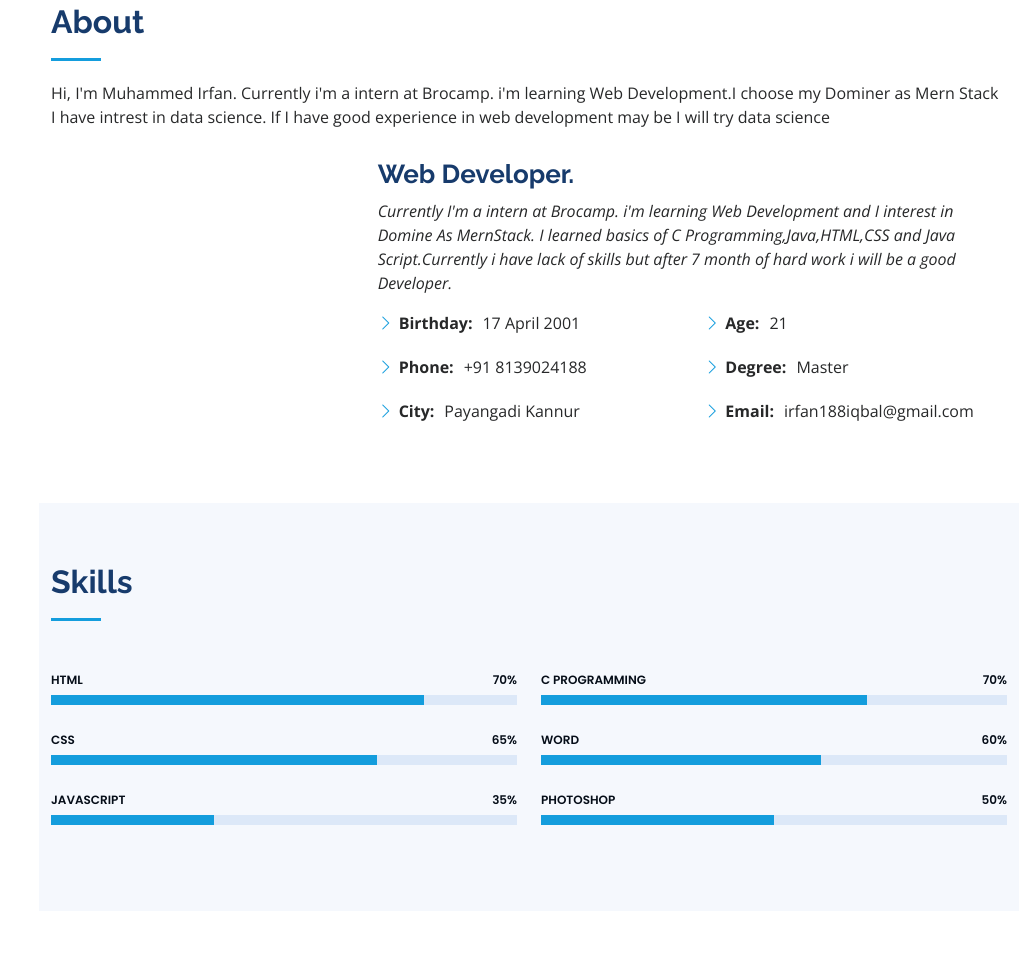
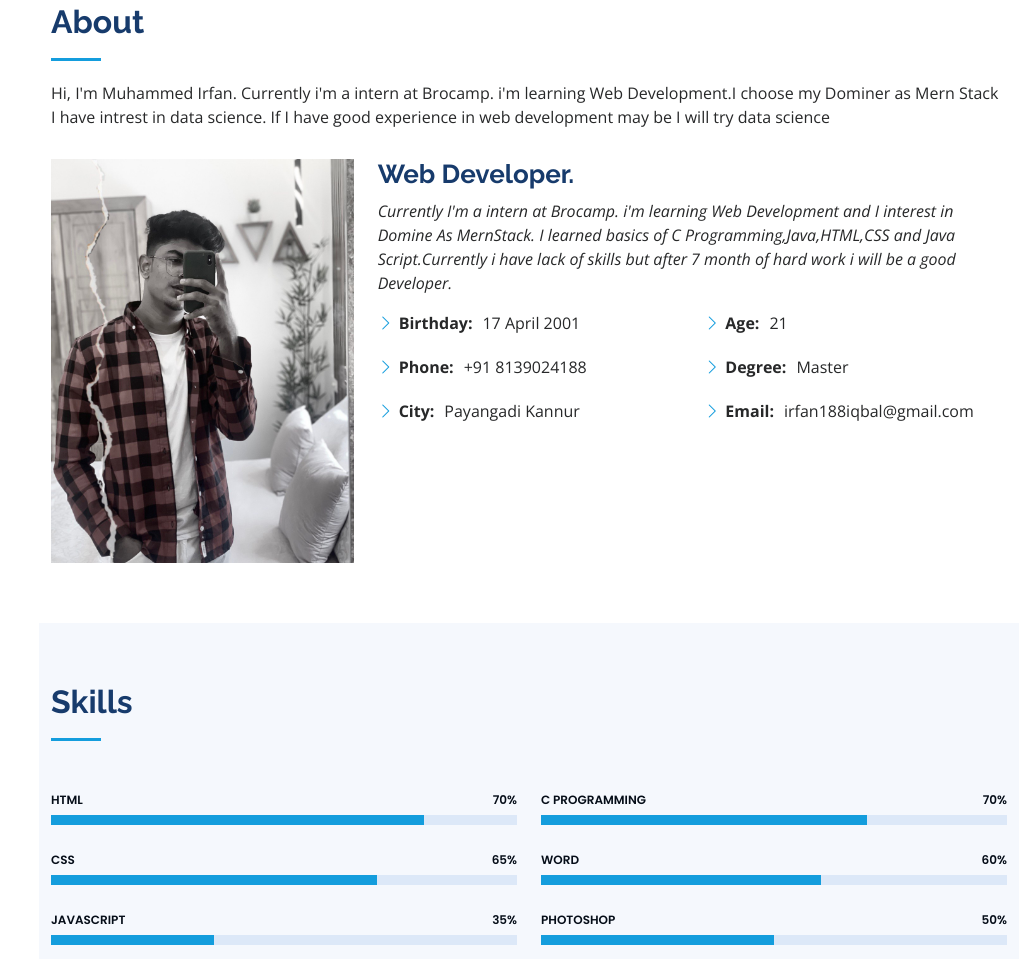
Before and after one commit to irfan0374/cafe-coffee-1, a plain HTML site: page index.html in a window 1280 px wide. Shown: the part 857-1816 px from the top of the page, without its empty margins (261-1280 px from the left). Drawn offline with nearby package versions, Linux system fonts and the light colour scheme.

Commit message:
picture update

```diff
--- a/index.html
+++ b/index.html
@@ -94,7 +94,7 @@
 
         <div class="row">
           <div class="col-lg-4" data-aos="fade-right">
-            <img src="./personal/2nd pic.jpg" class="img-fluid" alt="">
+            <img src="./2nd pic.jpg" class="img-fluid" alt="">
           </div>
           <div class="col-lg-8 pt-4 pt-lg-0 content" data-aos="fade-left">
             <h3>Web Developer.</h3>
```
